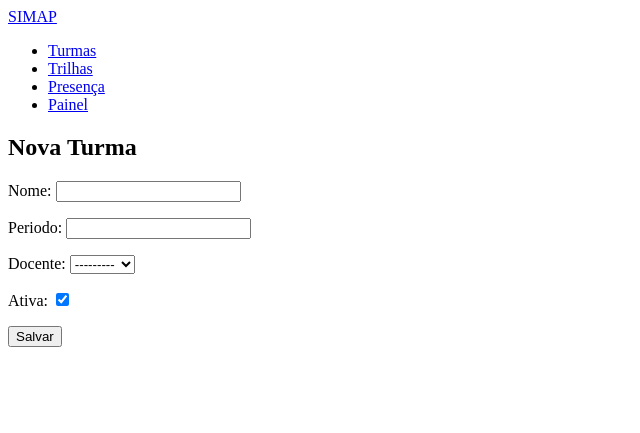
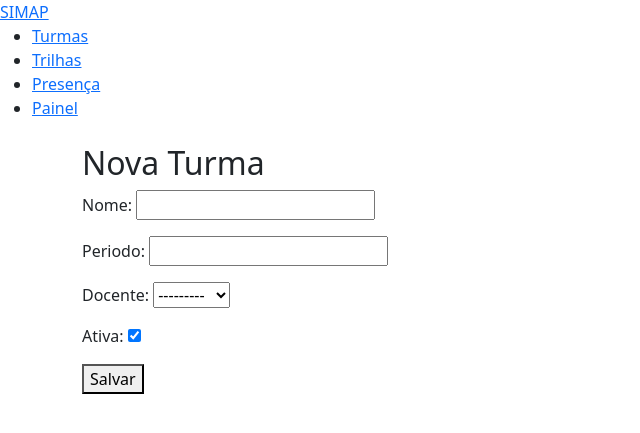
Before and after one commit to KroquevichySena/SIMAP, a Django app: page /turmas/nova/ in a window 1280 px wide. Shown: the top 433 px of the page, without its empty margins (0-640 px from the left). Run offline with Django 5.2, Linux system fonts and the light colour scheme; the visitor is signed in with stand-in values (Sample User, id 1); data comes from the database, SQL or seed files in the repository.

Commit message:
adiciona Bootstrap via CDN e container no template

```diff
--- a/core/templates/base.html
+++ b/core/templates/base.html
@@ -1,6 +1,7 @@
 <!DOCTYPE html>
 <html lang="pt-br">
 <head>
+    <link href="https://cdn.jsdelivr.net/npm/bootstrap@5.3.8/dist/css/bootstrap.min.css" rel="stylesheet" integrity="sha384-sRIl4kxILFvY47J16cr9ZwB07vP4J8+LH7qKQnuqkuIAvNWLzeN8tE5YBujZqJLB" crossorigin="anonymous">
     <meta charset="UTF-8">
     <meta name="viewport" content="width=device-width, initial-scale=1">
     <title>{% block titulo %}SIMAP{% endblock %}</title>
@@ -16,10 +17,11 @@
         <li><a href="#">Painel</a></li>
        </ul>
     </nav>
+    <main class="container mt-4">
+       {% block conteudo %}{% endblock %}
+    </main>
 
-    <main>
-        {% block conteudo %}{% endblock %}
-    </main>
+    <script src="https://cdn.jsdelivr.net/npm/bootstrap@5.3.8/dist/js/bootstrap.bundle.min.js" integrity="sha384-FKyoEForCGlyvwx9Hj09JcYn3nv7wiPVlz7YYwJrWVcXK/BmnVDxM+D2scQbITxI" crossorigin="anonymous"></script>
 
 </body>
 </html>
```
